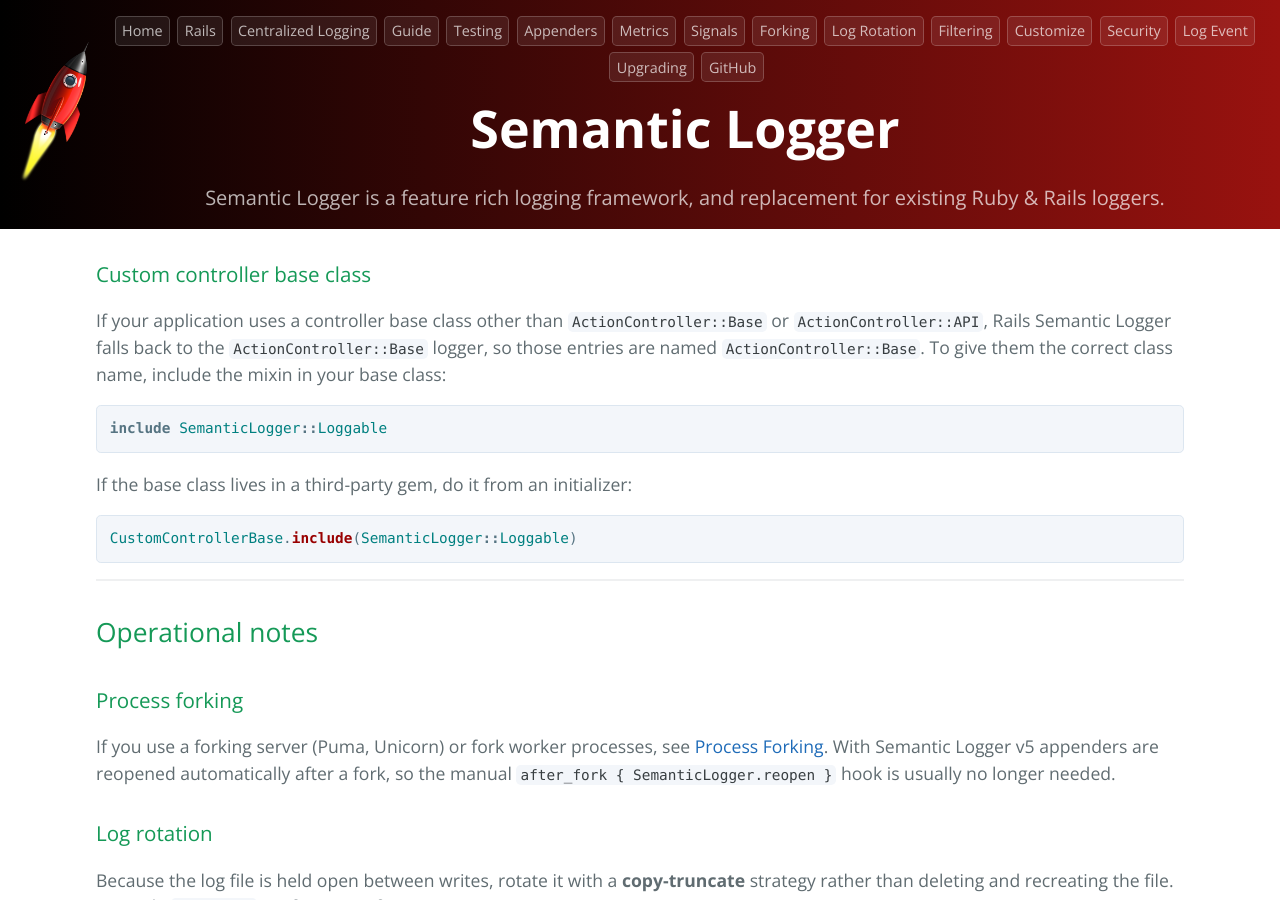
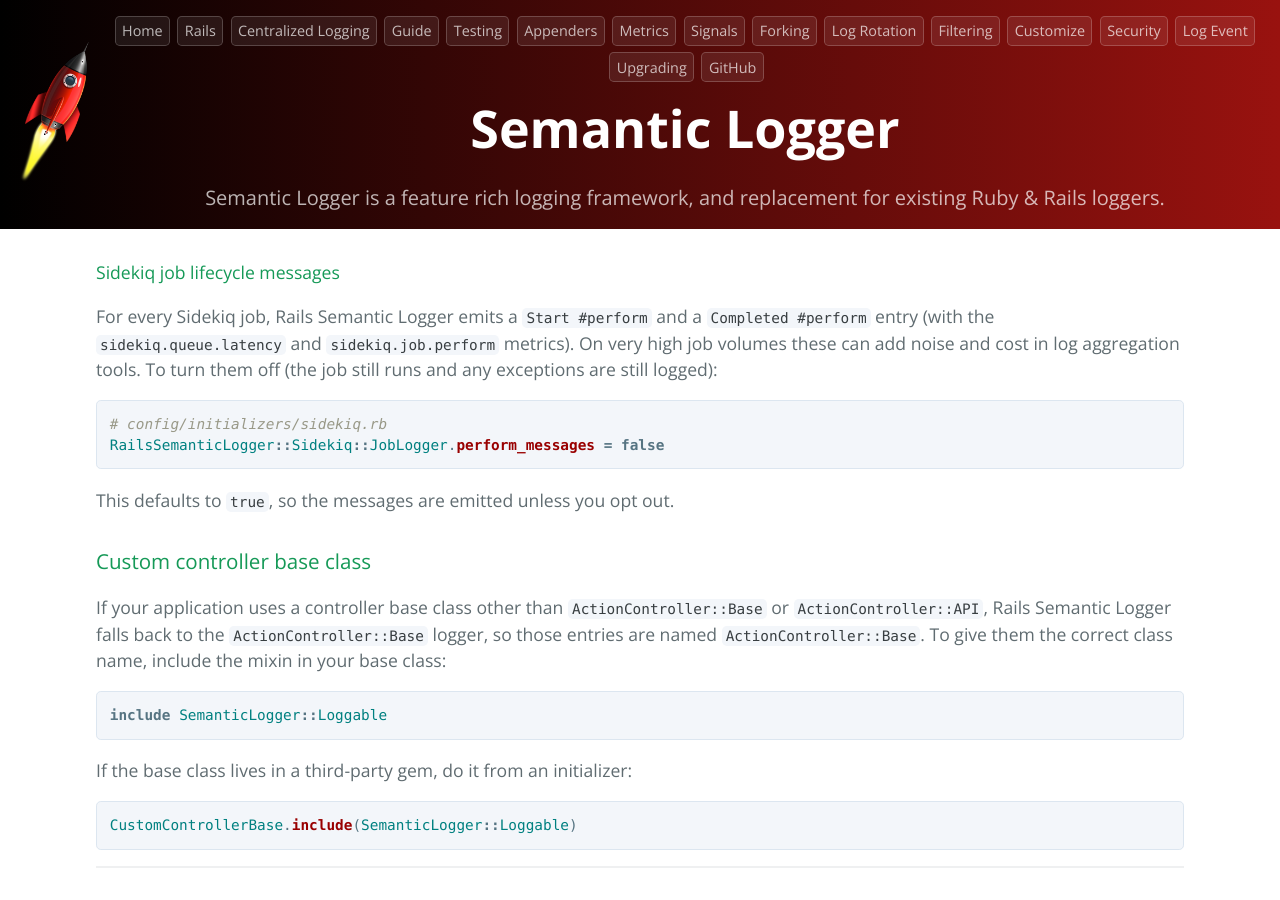
Before and after one commit to reidmorrison/semantic_logger, a Jekyll site: the page built from docs/rails.md, in a window 1280 px wide and 900 px high, scrolled down 12455 px. Built offline with Jekyll 4.4.1, drawn with Linux system fonts in a browser that asks for light colours; our own code applies the rules of GitHub Pages for plain Markdown files.

Commit message:
Document disabling Sidekiq perform messages
Add docs for RailsSemanticLogger::Sidekiq::JobLogger.perform_messages
in the Background job loggers section (rails_semantic_logger #258).

Co-Authored-By: Claude Opus 4.8 <noreply@anthropic.com>

```diff
--- a/docs/rails.md
+++ b/docs/rails.md
@@ -530,6 +530,20 @@ config.rails_semantic_logger.replace_sidekiq_logger     = false
 config.rails_semantic_logger.replace_solid_queue_logger = false
 ~~~
 
+#### Sidekiq job lifecycle messages
+
+For every Sidekiq job, Rails Semantic Logger emits a `Start #perform` and a `Completed #perform`
+entry (with the `sidekiq.queue.latency` and `sidekiq.job.perform` metrics). On very high job volumes
+these can add noise and cost in log aggregation tools. To turn them off (the job still runs and any
+exceptions are still logged):
+
+~~~ruby
+# config/initializers/sidekiq.rb
+RailsSemanticLogger::Sidekiq::JobLogger.perform_messages = false
+~~~
+
+This defaults to `true`, so the messages are emitted unless you opt out.
+
 ### Custom controller base class
 
 If your application uses a controller base class other than `ActionController::Base` or
```
